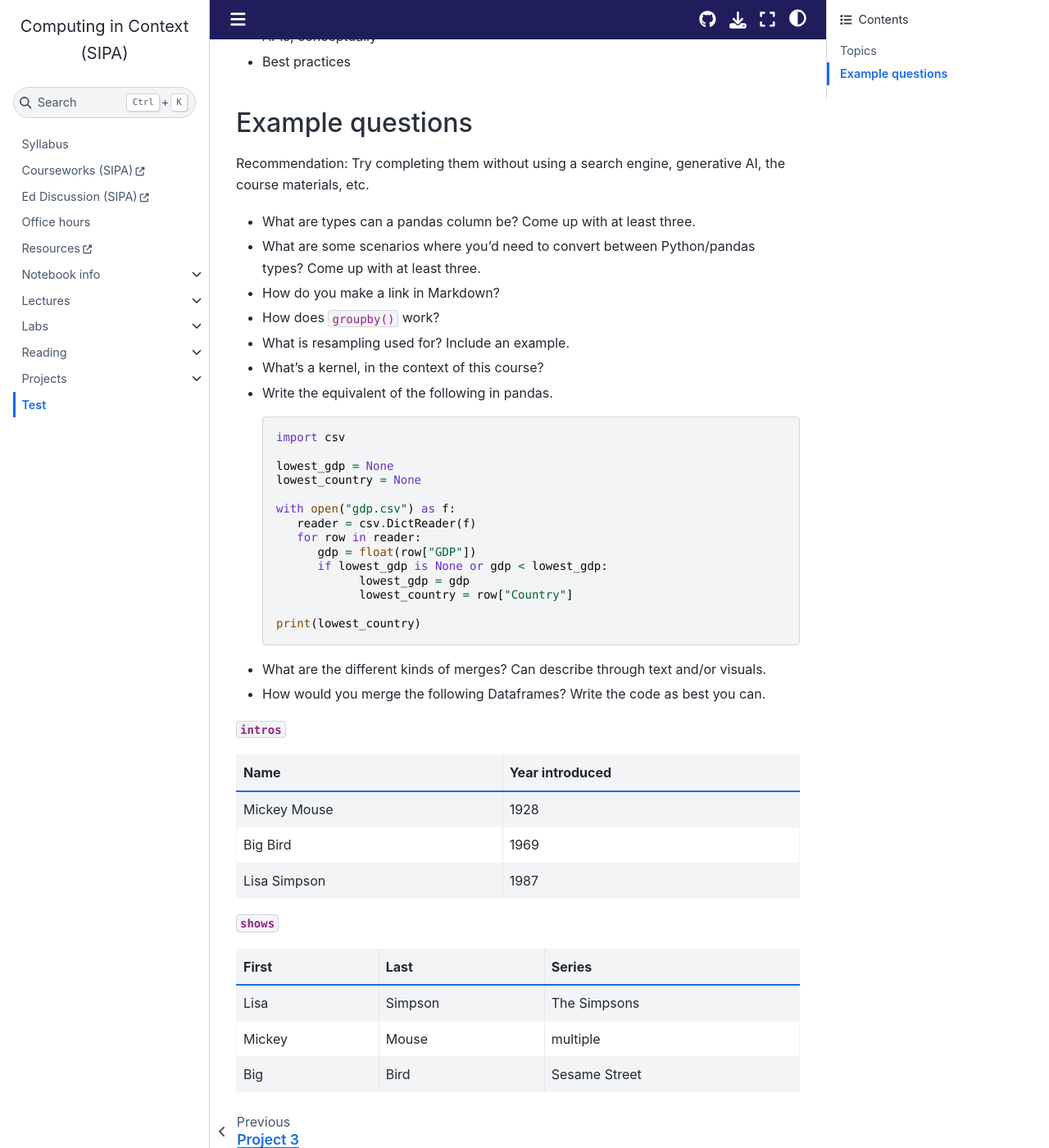
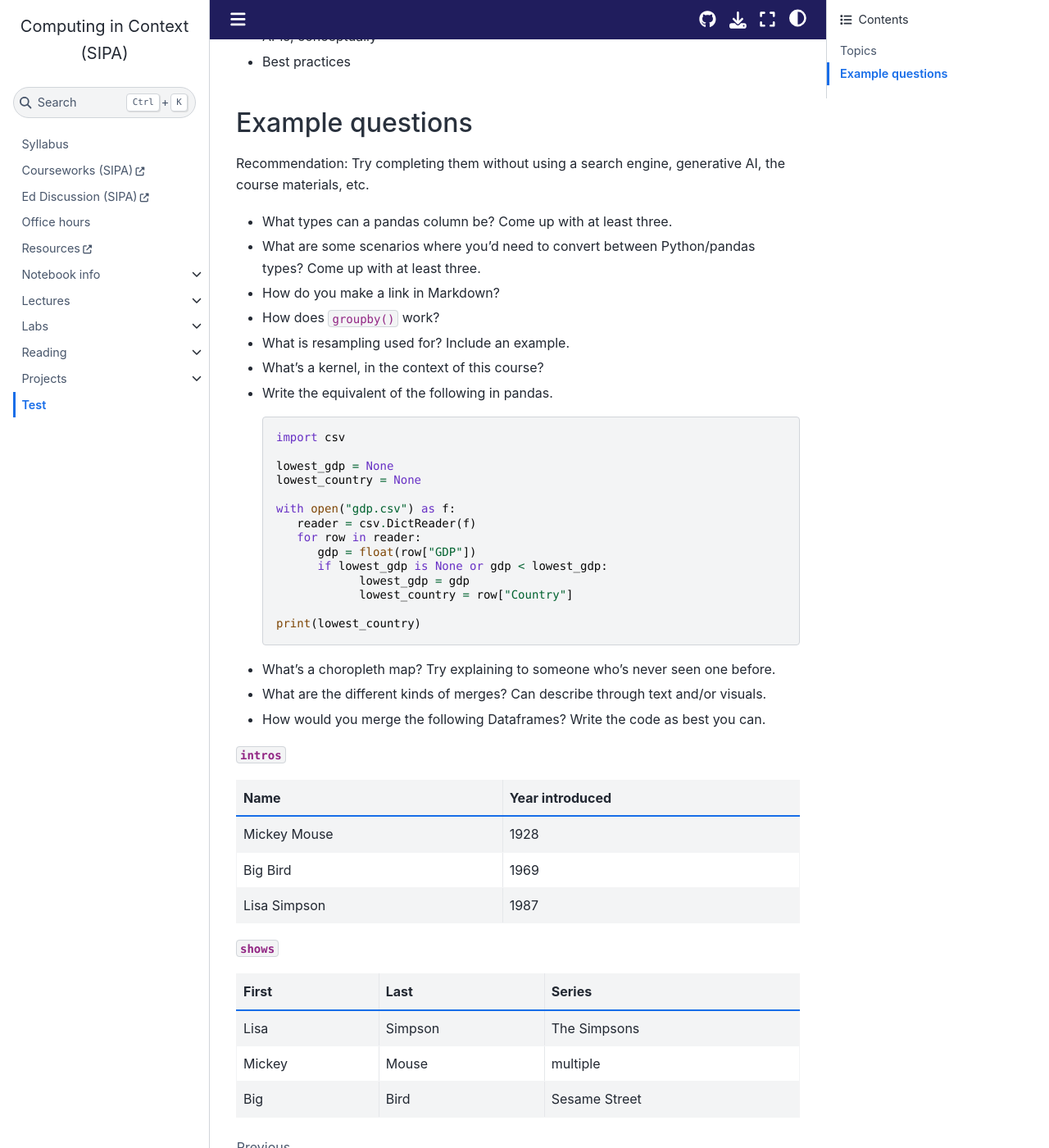
Before and after one commit to afeld/computing-in-context, a Jupyter Book: the page built from test.md, in a window 1280 px wide and 1400 px high, scrolled down 633 px. Shown: the whole window at 82% size. Built offline with Jupyter Book 1.0.4 settings and Sphinx 7.4.7 and the Sphinx Book theme 1.1.4, drawn with Linux system fonts in a browser that asks for light colours; pages that are not in the unit, such as notebooks, are missing from menus; comment, search, counter and statistics services are not loaded.

Commit message:
choropleth map question

````diff
--- a/test.md
+++ b/test.md
@@ -24,7 +24,7 @@ The test will cover some or all of the following:
 
 Recommendation: Try completing them without using a search engine, generative AI, the course materials, etc.
 
-- What are types can a pandas column be? Come up with at least three.
+- What types can a pandas column be? Come up with at least three.
 - What are some scenarios where you'd need to convert between Python/pandas types? Come up with at least three.
 - How do you make a link in Markdown?
 - How does `groupby()` work?
@@ -49,6 +49,7 @@ Recommendation: Try completing them without using a search engine, generative AI
   print(lowest_country)
   ```
 
+- What's a choropleth map? Try explaining to someone who's never seen one before.
 - What are the different kinds of merges? Can describe through text and/or visuals.
 - How would you merge the following Dataframes? Write the code as best you can.
 
````
